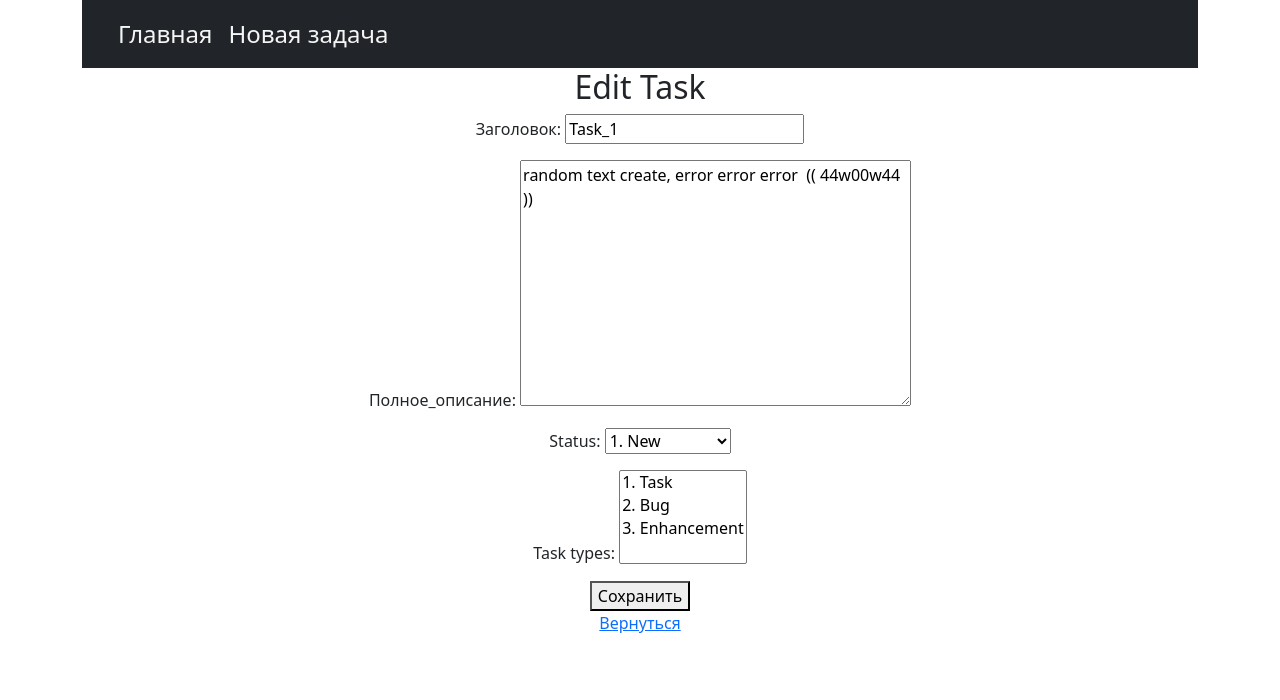
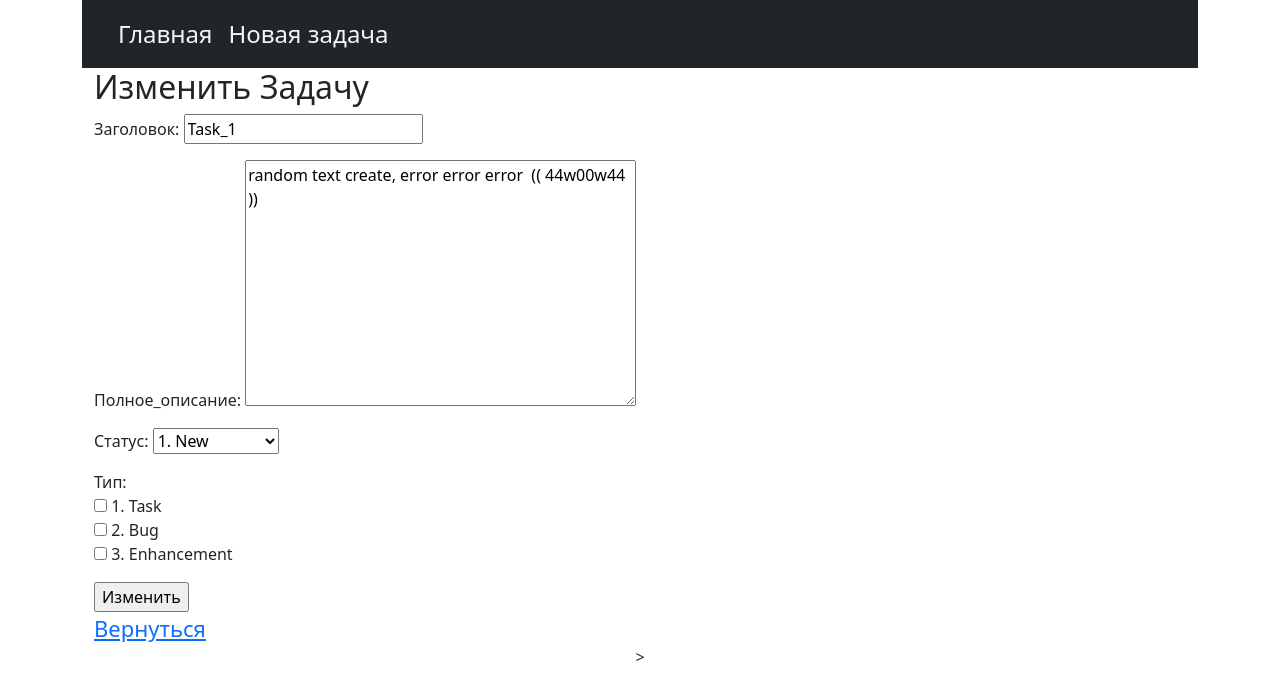
Before and after one commit to PandoraGrims/Issue_Tracker, a Django app: page /task/1/edit/ in a window 1280 px wide. Shown: the top 700 px of the page. Run offline with Django 5.2, Linux system fonts and the light colour scheme; data comes from the database, SQL or seed files in the repository; data that the repository does not hold is empty.

Commit message:
Внес корректировки в код так как некоторые элементы не соответствовали требованиям ТЗ, сделал миграции.

```diff
--- a/issuetracker/webapp/forms.py
+++ b/issuetracker/webapp/forms.py
@@ -1,20 +1,10 @@
 from django import forms
-from .models import Task, Status, Type
+from .models import Status, Type
 
 
-class TaskCreateForm(forms.ModelForm):
-    class Meta:
-        model = Task
-        fields = ['summary', 'description', 'status', 'task_types']
-
-    status = forms.ModelChoiceField(queryset=Status.objects.all())
-    task_types = forms.ModelMultipleChoiceField(queryset=Type.objects.all())
-
-
-class TaskUpdateForm(forms.ModelForm):
-    class Meta:
-        model = Task
-        fields = ['summary', 'description', 'status', 'task_types']
-
-    status = forms.ModelChoiceField(queryset=Status.objects.all())
-    task_types = forms.ModelMultipleChoiceField(queryset=Type.objects.all())
+class TaskForm(forms.Form):
+    summary = forms.CharField(max_length=300, label='Заголовок')
+    description = forms.CharField(widget=forms.Textarea, required=False, label='Полное_описание')
+    status = forms.ModelChoiceField(queryset=Status.objects.all(), label='Статус')
+    types = forms.ModelMultipleChoiceField(queryset=Type.objects.all(), label='Тип',
+                                           widget=forms.CheckboxSelectMultiple)
--- a/issuetracker/webapp/models.py
+++ b/issuetracker/webapp/models.py
@@ -19,7 +19,7 @@ class Task(models.Model):
     summary = models.CharField(max_length=300, null=False, blank=False, verbose_name="Заголовок")
     description = models.TextField(max_length=3000, null=False, blank=False, verbose_name='Полное_описание')
     status = models.ForeignKey('webapp.Status', on_delete=models.CASCADE)
-    task_types = models.ManyToManyField('webapp.Type')
+    types = models.ManyToManyField('webapp.Type', related_name='tasks', verbose_name='Типы')
     created_at = models.DateTimeField(verbose_name='Время создания', auto_now_add=True)
     updated_at = models.DateTimeField(verbose_name='Время изменения', auto_now=True)
 
--- a/issuetracker/webapp/templates/CRUD/task_detail.html
+++ b/issuetracker/webapp/templates/CRUD/task_detail.html
@@ -7,12 +7,12 @@
     <p style="font-size: 22px;">Описание: {{ task.description }}</p>
     <p style="font-size: 22px;">Статус: {{ task.status }}</p>
     <p style="font-size: 22px;">Types:
-        {% for type in task.task_types.all %}
+        {% for type in task.types.all %}
             {{ type.name }}
             {% if not forloop.last %}, {% endif %}
         {% endfor %}
     </p>
-    <a href="{% url 'webapp:task_update' pk=task.pk %}" style="font-size: 22px; text-decoration: none">Редактировать</a>
-    <a href="{% url 'webapp:task_delete' pk=task.pk %}" style="font-size: 22px; text-decoration: none; margin-left: 20px; margin-right: 20px">Удалить</a>
+    <a href="{% url 'webapp:task_update' task.pk %}" style="font-size: 22px; text-decoration: none">Редактировать</a>
+    <a href="{% url 'webapp:task_delete' task.pk %}" style="font-size: 22px; text-decoration: none; margin-left: 20px; margin-right: 20px">Удалить</a>
     <a href="{% url 'webapp:task_list' %}" style="font-size: 22px; text-decoration: none">Вернуться</a>
 {% endblock %}
--- a/issuetracker/webapp/templates/CRUD/task_update.html
+++ b/issuetracker/webapp/templates/CRUD/task_update.html
@@ -3,11 +3,12 @@
     {% include "partial/link_header.html" %}
 {% endblock %}
 {% block content %}
-    <h2>Edit Task</h2>
-    <form method="post">
-        {% csrf_token %}
-        {{ form.as_p }}
-        <button type="submit">Сохранить</button>
+    <div class="container" style="text-align: start">
+    <h2>Изменить Задачу</h2>
+
+    <form action="" method="post">
+        {% include 'partial/form.html' with value_submit='Изменить' %}
     </form>
-    <a href="{% url 'webapp:task_list' %}">Вернуться</a>
+    <a href="{% url 'webapp:task_list' %}" style="font-size: 22px">Вернуться</a>
+    </div>>
 {% endblock %}
--- /dev/null
+++ b/issuetracker/webapp/templates/partial/form.html
@@ -0,0 +1,22 @@
+{% csrf_token %}
+{% for error in form.non_field_errors %}
+
+    <p class="text-danger">{{ error }}</p>
+
+{% endfor %}
+
+{% for field in form %}
+
+    <div class="mb-3">
+
+        <label for="{{ field.id_for_label }}">{{ field.label }}:</label>
+        {{ field }}
+
+        {% for error in field.errors %}
+            <p class="text-danger">{{ error }}</p>
+        {% endfor %}
+    </div>
+
+{% endfor %}
+
+<input type="submit" value="{{ value_submit }}"/>
--- a/issuetracker/webapp/templates/partial/task_card.html
+++ b/issuetracker/webapp/templates/partial/task_card.html
@@ -4,11 +4,11 @@
             <div class="col my-3">
                 <div class="card" style="width: 18rem;">
                     <div class="card-body">
-                        <a class="card-title" href="{% url 'webapp:task_detail' pk=task.pk %}"
+                        <a class="card-title" href="{% url 'webapp:task_detail' task.pk %}"
                            style="text-decoration: none; font-size: 22px; color: #212529">{{ task.summary }}</a>
                         <div>
-                            <a href="{% url 'webapp:task_detail' pk=task.pk %}" class="card-link">Смотреть</a>
-                            <a href="{% url 'webapp:task_delete' pk=task.pk %}" class="card-link">Удалить</a>
+                            <a href="{% url 'webapp:task_detail' task.pk %}" class="card-link">Смотреть</a>
+                            <a href="{% url 'webapp:task_delete' task.pk %}" class="card-link">Удалить</a>
                         </div>
                     </div>
                 </div>
--- a/issuetracker/webapp/views.py
+++ b/issuetracker/webapp/views.py
@@ -1,36 +1,100 @@
-from django.urls import reverse_lazy
-from django.views.generic import ListView, DetailView, CreateView, UpdateView, DeleteView
+from django.shortcuts import get_object_or_404, render, redirect
+from django.views import View
+from django.views.generic import DeleteView, TemplateView
 from .models import Task
-from .forms import TaskCreateForm, TaskUpdateForm
+from .forms import TaskForm
 
 
-class TaskListView(ListView):
+class TaskListView(TemplateView):
     model = Task
     template_name = 'task_list.html'
     context_object_name = 'tasks'
 
+    def get_context_data(self, **kwargs):
+        context = super().get_context_data(**kwargs)
+        tasks = Task.objects.all()
+        context['tasks'] = tasks
+        return context
 
-class TaskDetailView(DetailView):
+
+class TaskDetailView(TemplateView):
     model = Task
     template_name = 'CRUD/task_detail.html'
     context_object_name = 'task'
 
-
-class TaskCreateView(CreateView):
-    model = Task
-    form_class = TaskCreateForm
-    template_name = 'CRUD/task_create.html'
-    success_url = reverse_lazy('webapp:task_list')
+    def get_context_data(self, **kwargs):
+        context = super().get_context_data(**kwargs)
+        task = get_object_or_404(Task, pk=self.kwargs.get('pk'))
+        context['task'] = task
+        return context
 
 
-class TaskUpdateView(UpdateView):
+class TaskCreateView(TemplateView):
     model = Task
-    form_class = TaskUpdateForm
+    template_name = 'CRUD/task_create.html'
+
+    def get_context_data(self, **kwargs):
+        context = super().get_context_data(**kwargs)
+        context['form'] = TaskForm()
+        return context
+
+    def post(self, request, *args, **kwargs):
+        form = TaskForm(data=request.POST)
+        if form.is_valid():
+            types = form.cleaned_data.pop('types')
+            task = Task.objects.create(
+                summary=form.cleaned_data['summary'],
+                description=form.cleaned_data['description'],
+                status=form.cleaned_data['status'],
+            )
+            task.types.set(types)
+            return redirect('webapp:task_detail', pk=task.pk)
+
+        return render(request, 'CRUD/task_create.html', {'form': form})
+
+
+class TaskUpdateView(View):
+    model = Task
     template_name = 'CRUD/task_update.html'
-    success_url = reverse_lazy('webapp:task_list')
+
+    def dispatch(self, request, *args, **kwargs):
+        self.task = get_object_or_404(Task, pk=self.kwargs.get('pk'))
+        return super().dispatch(request, *args, **kwargs)
+
+    def get(self, request, *args, **kwargs):
+        form = TaskForm(initial={
+            'summary': self.task.summary,
+            'description': self.task.description,
+            'status': self.task.status,
+            'types': self.task.types.all()
+        })
+        return render(request, 'CRUD/task_update.html', {'form': form})
+
+    def post(self, request, *args, **kwargs):
+        form = TaskForm(data=request.POST)
+        if form.is_valid():
+            types = form.cleaned_data.pop('types')
+            self.task.summary = form.cleaned_data.get('summary')
+            self.task.description = form.cleaned_data.get('description')
+            self.task.status = form.cleaned_data.get('status')
+
+            self.task.save()
+            self.task.types.set(types)
+            return redirect('webapp:task_detail', pk=self.task.pk)
+        return render(request, 'CRUD/task_update.html', {'form': form})
 
 
 class TaskDeleteView(DeleteView):
     model = Task
     template_name = 'CRUD/task_delete.html'
-    success_url = reverse_lazy('webapp:task_list')
+
+    def get_context_data(self, **kwargs):
+        context = super().get_context_data(**kwargs)
+        task = get_object_or_404(Task, pk=self.kwargs.get('pk'))
+        context['task'] = task
+        return context
+
+    def post(self, request, *args, **kwargs):
+        task = get_object_or_404(Task, pk=self.kwargs.get('pk'))
+        task.delete()
+        return redirect('webapp:task_list')
```
Also changed, not shown: issuetracker/webapp/templates/CRUD/task_create.html (+3 -5 lines), issuetracker/webapp/migrations/0003_remove_task_task_types_task_types.py (added), issuetracker/webapp/urls.py (line endings or trailing spaces).
